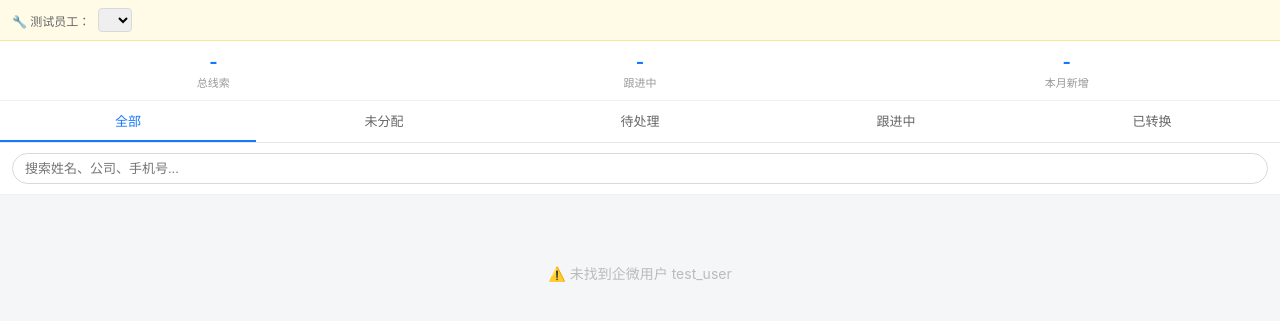
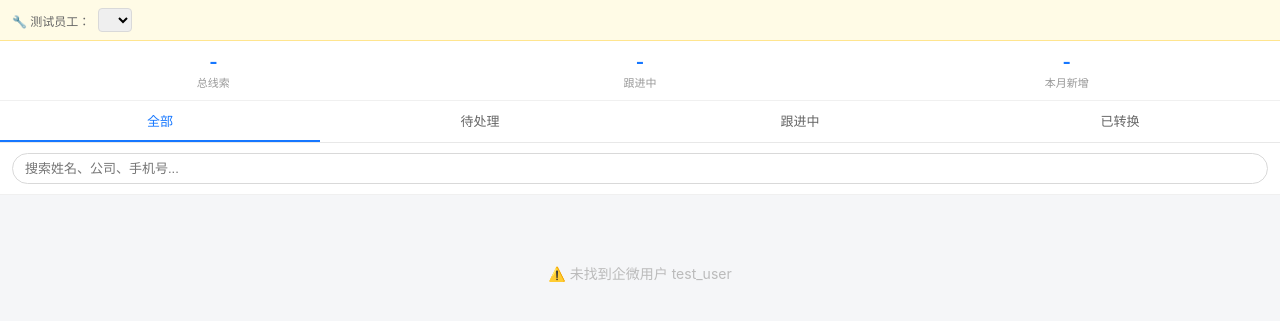
Before and after one commit to cntiy/crmagentordjango, a Django app: page / in a window 1280 px wide. Shown: the part 48-369 px from the top of the page. Run offline with Django 5.2, Linux system fonts and the light colour scheme; data that the repository does not hold is empty.

Commit message:
非超管不显示分配

```diff
--- a/qywork/templates/qywork/index.html
+++ b/qywork/templates/qywork/index.html
@@ -92,7 +92,7 @@
 
     <div class="tabs">
         <div class="tab active" data-stage="">全部</div>
-        <div class="tab" data-stage="unassigned">未分配</div>
+        {% if is_super %}<div class="tab" data-stage="unassigned">未分配</div>{% endif %}
         <div class="tab" data-stage="new">待处理</div>
         <div class="tab" data-stage="following">跟进中</div>
         <div class="tab" data-stage="deal">已转换</div>
```
